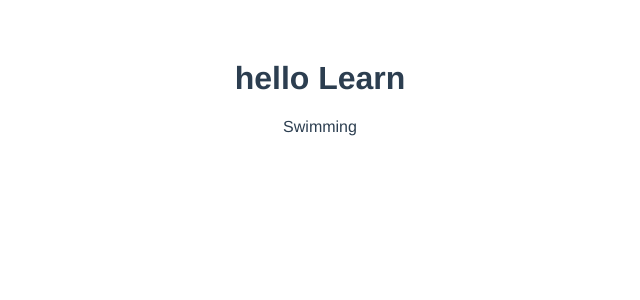
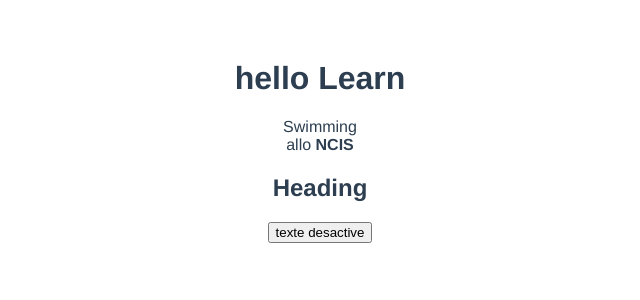
Before and after one commit to OusseynouMbaye/Learn-vue, a Vue app in the folder learn-vue/: page / in a window 1280 px wide. Shown: the top 300 px of the page, without its empty margins (320-960 px from the left). Built offline with nearby package versions, Linux system fonts and the light colour scheme.

Commit message:
v-bind attribut

```diff
--- a/learn-vue/src/App.vue
+++ b/learn-vue/src/App.vue
@@ -1,6 +1,9 @@
 <template>
-<h1> hello {{name}}</h1>
+<h1 v-bind:title="sport"> hello {{name}}</h1>
 <div v-text="sport"></div>
+<div> allo <b v-html="series"> </b></div>
+<h2 v-bind:id="headingId"> Heading</h2>
+<button v-bind:disabled="isDisabled">texte desactive</button>
 </template>
 
 <script>
@@ -12,6 +15,9 @@ export default {
     return {
       name : "Learn",
       sport : 'Swimming',
+      series : "NCIS",
+      headingId : "heading",
+      isDisabled : false
     }
   }
 }
```
